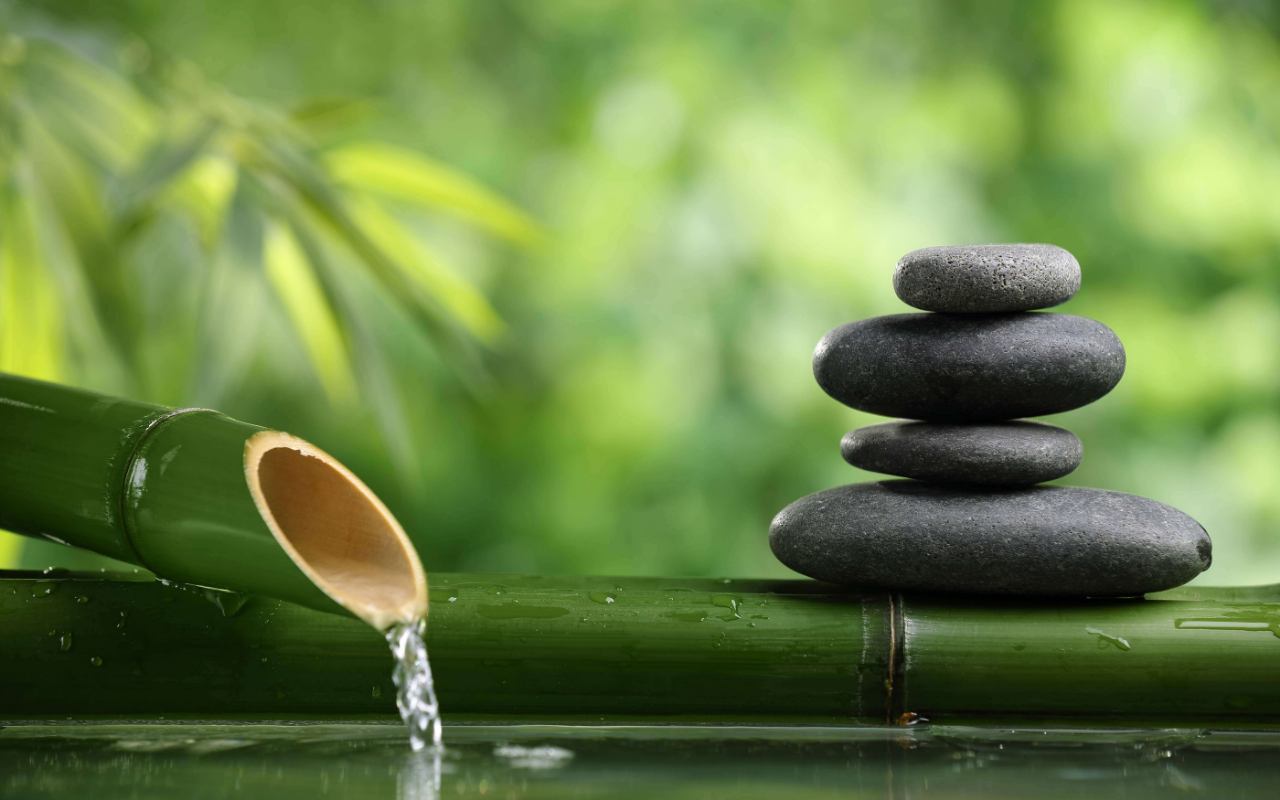
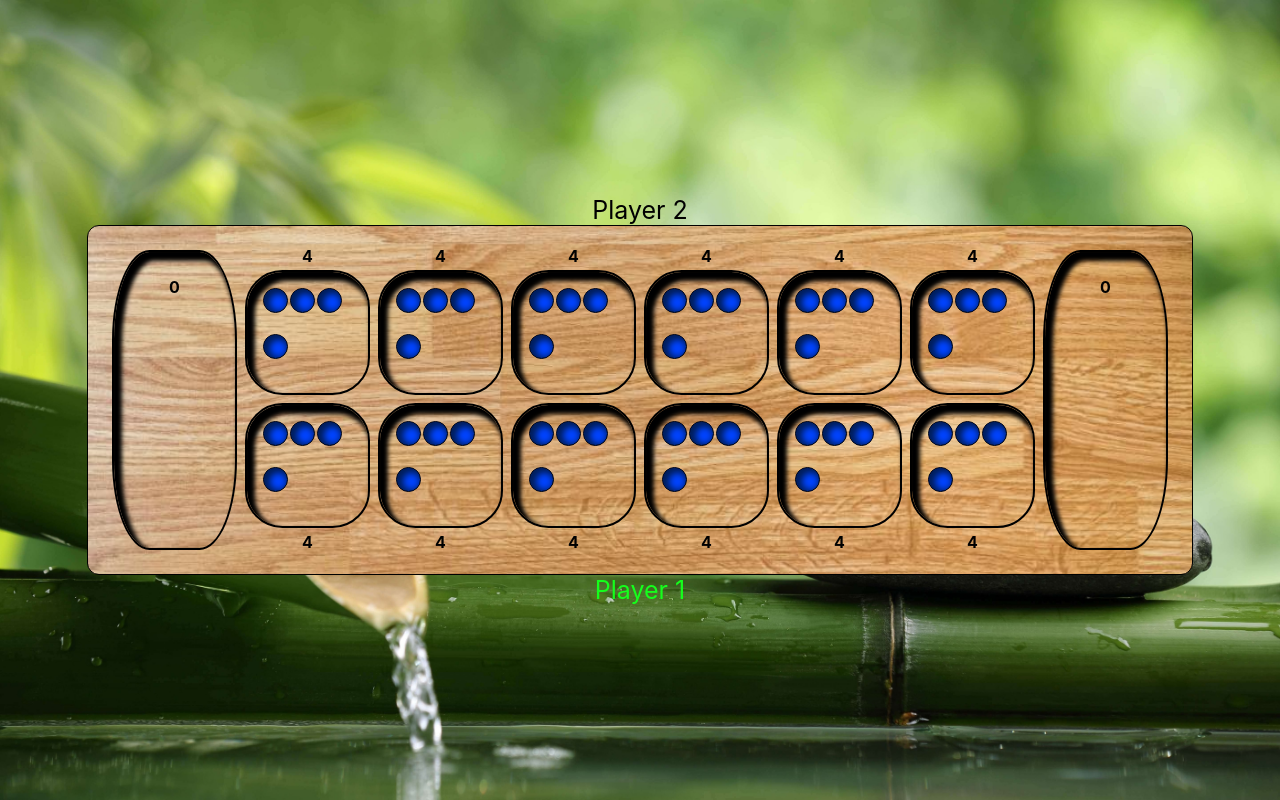
Before and after one commit to mikegv/mancala, a React (Create React App) app: page / in a window 1280 px wide. Built offline with nearby package versions, Linux system fonts and the light colour scheme.

Commit message:
heroku test

```diff
--- a/src/App.js
+++ b/src/App.js
@@ -1,7 +1,7 @@
 
 import './App.css';
 import { useState, useEffect, useRef } from 'react';
-// import Board from './components/board/Board';
+import Board from './components/board/Board';
 // import Modal from './components/modal/Modal';
 // import StartScreen from './components/startScreen/StartScreen';
 
@@ -333,11 +333,11 @@ function App() {
 
 
     <div className="app" style={{backgroundImage: `url(${backgroundImageUrl})`}}>
-    {/* <div className='app'>
-      <Modal gameOver={gameOver} modalClickHandler={modalClickHandler} board={board} />
+
+      {/* <Modal gameOver={gameOver} modalClickHandler={modalClickHandler} board={board} /> */}
       <p style={player1 ? { color: 'black' } : { color: 'rgb(21, 255, 28)' }} >Player 2</p>
-      {/* <Board theme={theme} numberOfStonesInMove={numberOfStonesInMove} clickHandler={clickHandler} board={board} gameOver={gameOver} afterAnimation={afterAnimation} isMoving={isMoving} stonesAnimationPosition={stonesAnimationPosition} topOfBoard={topOfBoard} /> */}
-      {/* <p style={!player1 ? { color: 'black' } : { color: 'rgb(21, 255, 28)' }}>Player 1</p>  */}
+      <Board theme={theme} numberOfStonesInMove={numberOfStonesInMove} clickHandler={clickHandler} board={board} gameOver={gameOver} afterAnimation={afterAnimation} isMoving={isMoving} stonesAnimationPosition={stonesAnimationPosition} topOfBoard={topOfBoard} />
+       <p style={!player1 ? { color: 'black' } : { color: 'rgb(21, 255, 28)' }}>Player 1</p>
     </div>
 
   );
```
